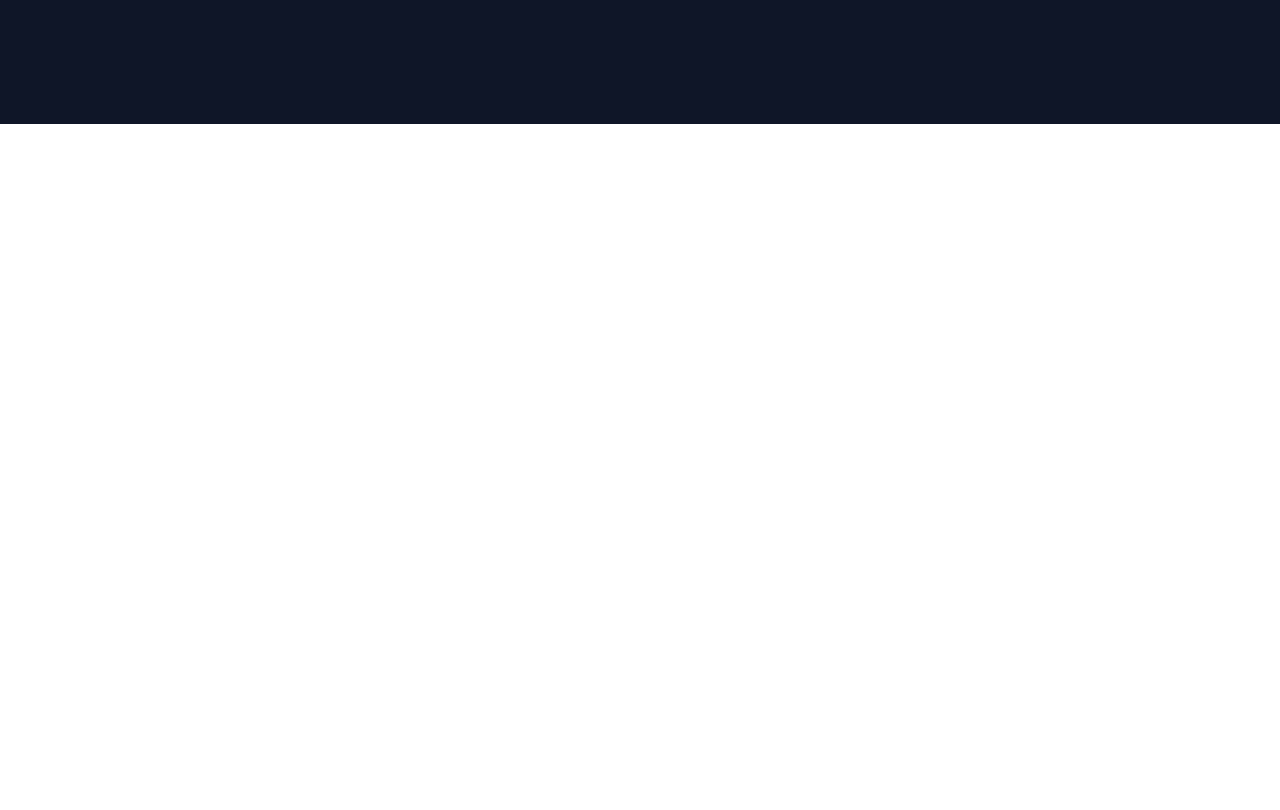
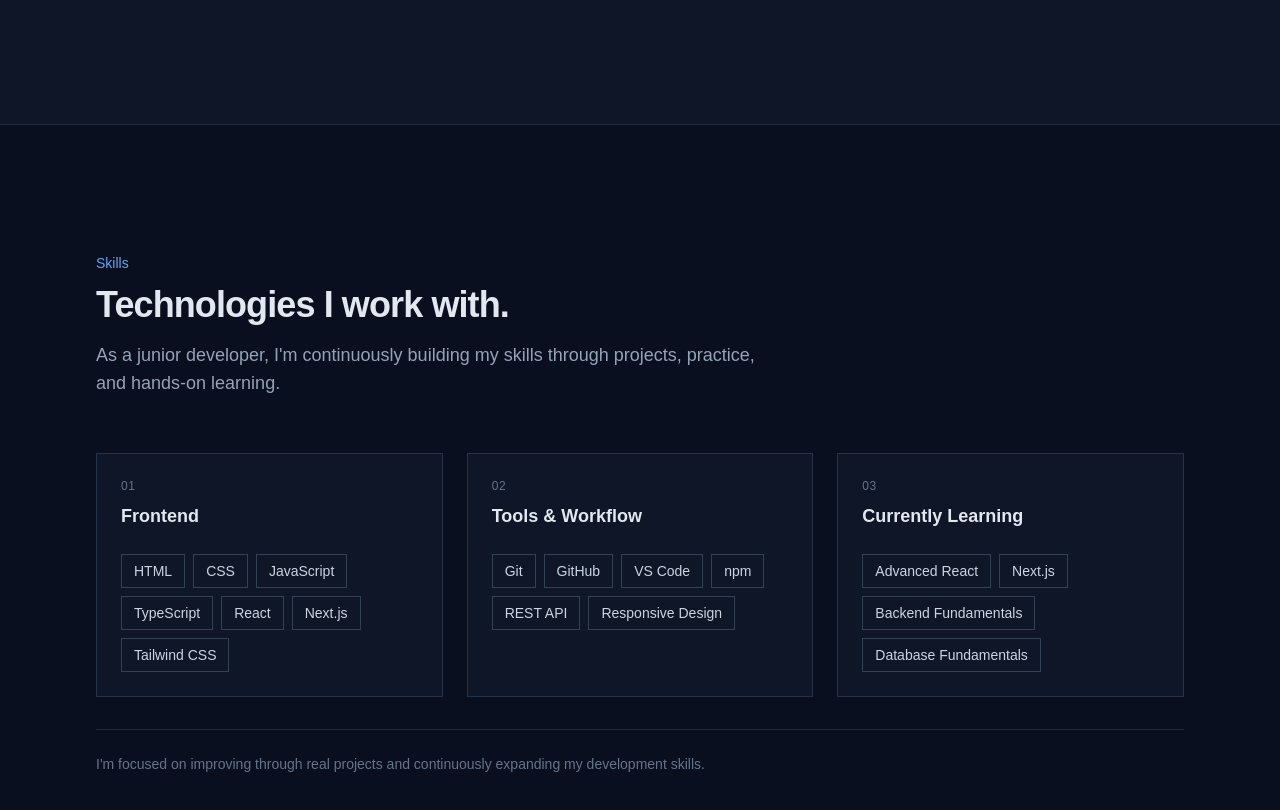
Before and after one commit to ahriew-laotor/ahriew-portfolio, a Next.js app: page / in a window 1280 px wide. Shown: the part 1500-2310 px from the top of the page. Before the commit the page ends 1624 px from the top, so only its background shows below. Built offline with nearby package versions, Linux system fonts and the light colour scheme.

Commit message:
feat: add skills section

```diff
--- a/app/page.tsx
+++ b/app/page.tsx
@@ -2,6 +2,7 @@ import Image from "next/image";
 import Navbar from "@/components/Navbar";
 import Hero from "@/components/Hero";
 import About from "@/components/About";
+import Skills from "@/components/Skills";
 
 export default function Home() {
   return (
@@ -11,6 +12,8 @@ export default function Home() {
       <Hero />
 
       <About />
+
+      <Skills />
     </div>
   );
 }
--- /dev/null
+++ b/components/Skills.tsx
@@ -0,0 +1,111 @@
+import { frontendSkills, learningSkills, toolsSkills } from "@/data/skills";
+
+function Skills() {
+  return (
+    <section
+      id="skills"
+      className="border-t border-[#1e293b] bg-[#0a0f1f] py-24 sm:py-32"
+    >
+      <div className="mx-auto max-w-6xl px-4 sm:px-6 lg:px-8">
+        {/* Header */}
+        <div className="max-w-2xl">
+          <p className="text-sm font-medium text-[#60a5fa]">Skills</p>
+
+          <h2 className="mt-3 text-3xl font-bold tracking-tight text-[#e2e8f0] sm:text-4xl">
+            Technologies I work with.
+          </h2>
+
+          <p className="mt-4 text-base leading-7 text-[#94a3b8] sm:text-lg">
+            As a junior developer, I'm continuously building my skills through
+            projects, practice, and hands-on learning.
+          </p>
+        </div>
+
+        {/* Skills */}
+        <div className="mt-14 grid gap-6 md:grid-cols-3">
+          {/* Frontend */}
+          <div className="border border-[#263247] bg-[#0f1628] p-6">
+            <div className="mb-6">
+              <p className="text-xs font-medium uppercase tracking-wider text-[#64748b]">
+                01
+              </p>
+
+              <h3 className="mt-2 text-lg font-semibold text-[#e2e8f0]">
+                Frontend
+              </h3>
+            </div>
+
+            <div className="flex flex-wrap gap-2">
+              {frontendSkills.map((skill) => (
+                <span
+                  key={skill}
+                  className="border border-[#334155] px-3 py-1.5 text-sm text-[#cbd5e1]"
+                >
+                  {skill}
+                </span>
+              ))}
+            </div>
+          </div>
+
+          {/* Tools */}
+          <div className="border border-[#263247] bg-[#0f1628] p-6">
+            <div className="mb-6">
+              <p className="text-xs font-medium uppercase tracking-wider text-[#64748b]">
+                02
+              </p>
+
+              <h3 className="mt-2 text-lg font-semibold text-[#e2e8f0]">
+                Tools & Workflow
+              </h3>
+            </div>
+
+            <div className="flex flex-wrap gap-2">
+              {toolsSkills.map((skill) => (
+                <span
+                  key={skill}
+                  className="border border-[#334155] px-3 py-1.5 text-sm text-[#cbd5e1]"
+                >
+                  {skill}
+                </span>
+              ))}
+            </div>
+          </div>
+
+          {/* Learning */}
+          <div className="border border-[#263247] bg-[#0f1628] p-6">
+            <div className="mb-6">
+              <p className="text-xs font-medium uppercase tracking-wider text-[#64748b]">
+                03
+              </p>
+
+              <h3 className="mt-2 text-lg font-semibold text-[#e2e8f0]">
+                Currently Learning
+              </h3>
+            </div>
+
+            <div className="flex flex-wrap gap-2">
+              {learningSkills.map((skill) => (
+                <span
+                  key={skill}
+                  className="border border-[#334155] px-3 py-1.5 text-sm text-[#cbd5e1]"
+                >
+                  {skill}
+                </span>
+              ))}
+            </div>
+          </div>
+        </div>
+
+        {/* Bottom note */}
+        <div className="mt-8 border-t border-[#1e293b] pt-6">
+          <p className="text-sm text-[#64748b]">
+            I'm focused on improving through real projects and continuously
+            expanding my development skills.
+          </p>
+        </div>
+      </div>
+    </section>
+  );
+}
+
+export default Skills
--- /dev/null
+++ b/data/skills.ts
@@ -0,0 +1,25 @@
+export const frontendSkills = [
+  "HTML",
+  "CSS",
+  "JavaScript",
+  "TypeScript",
+  "React",
+  "Next.js",
+  "Tailwind CSS",
+]
+
+export const toolsSkills = [
+  "Git",
+  "GitHub",
+  "VS Code",
+  "npm",
+  "REST API",
+  "Responsive Design",
+]
+
+export const learningSkills = [
+  "Advanced React",
+  "Next.js",
+  "Backend Fundamentals",
+  "Database Fundamentals",
+]
```
